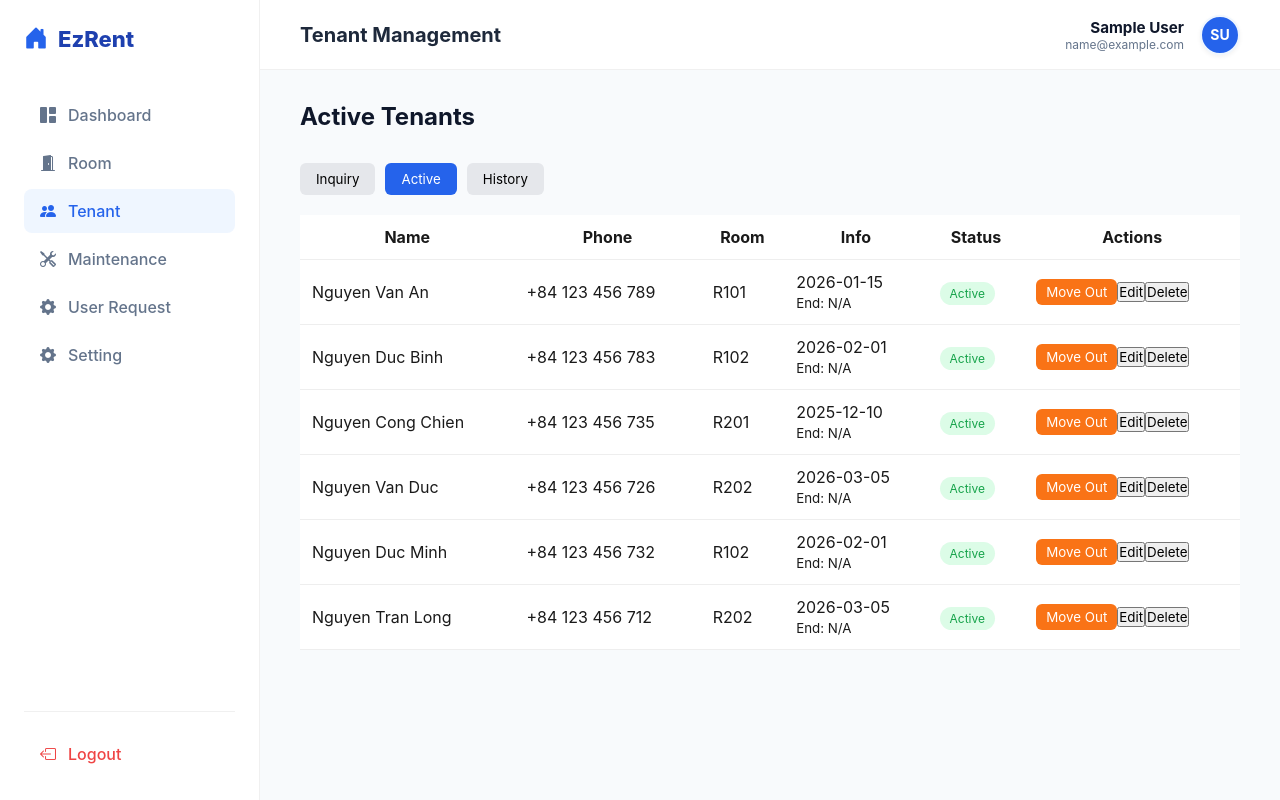
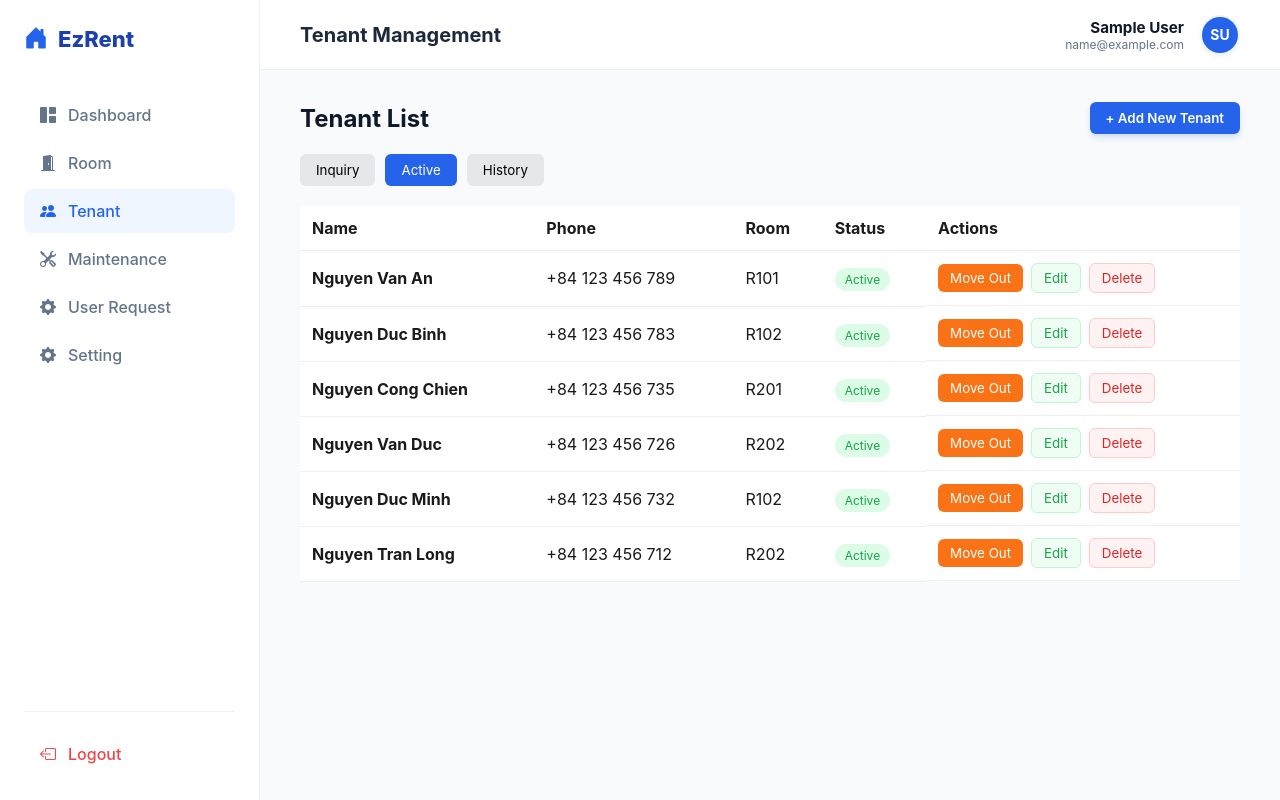
Before and after one commit to Gnoud34/EzRent, a React (Vite) app: page /tenants in a window 1280 px wide. Built offline with nearby package versions, Linux system fonts and the light colour scheme; sample sign-in values are in the browser's storage.

Commit message:
fix Tenants

```diff
--- a/src/pages/Tenants/Tenants.css
+++ b/src/pages/Tenants/Tenants.css
@@ -10,6 +10,7 @@
     background: #e5e7eb;
     border-radius: 6px;
     cursor: pointer;
+    transition: all 0.2s;
 }
 
 .tabs-bar .active {
@@ -17,7 +18,6 @@
     color: white;
 }
 
-/* TABLE */
 .tenants-table {
     width: 100%;
     border-collapse: collapse;
@@ -28,36 +28,60 @@
 .tenants-table td {
     padding: 12px;
     border-bottom: 1px solid #eee;
+    text-align: left;
 }
 
-/* STATUS */
+.actions-cell {
+    display: flex;
+    gap: 8px;
+    align-items: center;
+}
+
+.btn-move {
+    background: #f97316;
+    color: white;
+    border: none;
+    padding: 6px 12px;
+    border-radius: 6px;
+    cursor: pointer;
+}
+
+.btn-edit {
+    background: #f0fdf4;
+    color: #16a34a;
+    border: 1px solid #bbf7d0;
+    padding: 6px 12px;
+    border-radius: 6px;
+    cursor: pointer;
+}
+
+.btn-edit:hover {
+    background: #16a34a;
+    color: white;
+}
+
+.btn-delete {
+    background: #fef2f2;
+    color: #dc2626;
+    border: 1px solid #fecaca;
+    padding: 6px 12px;
+    border-radius: 6px;
+    cursor: pointer;
+}
+
+.btn-delete:hover {
+    background: #dc2626;
+    color: white;
+}
+
 .status {
     padding: 4px 10px;
     border-radius: 999px;
     font-size: 12px;
 }
-
-.status.active {
-    background: #dcfce7;
-    color: #16a34a;
-}
-
-.status.expired {
-    background: #fef3c7;
-    color: #d97706;
-}
-
-.status.left {
-    background: #fee2e2;
-    color: #dc2626;
-}
-
-/* TAG */
-.tag-container {
-    display: flex;
-    flex-wrap: wrap;
-    gap: 6px;
-}
+.status.active { background: #dcfce7; color: #16a34a; }
+.status.expired { background: #fef3c7; color: #d97706; }
+.status.left { background: #fee2e2; color: #dc2626; }
 
 .tag {
     background: #eff6ff;
@@ -67,25 +91,6 @@
     font-size: 12px;
 }
 
-.no-tag {
-    color: #94a3b8;
-}
-
-/* BUTTON */
-.btn-move {
-    background: #f97316;
-    color: white;
-    border: none;
-    padding: 5px 10px;
-    border-radius: 6px;
-    cursor: pointer;
-}
-
-.btn-move:hover {
-    background: #ea580c;
-}
-
-/* MODAL */
 .modal {
     position: fixed;
     inset: 0;
@@ -93,20 +98,62 @@
     display: flex;
     justify-content: center;
     align-items: center;
+    z-index: 1000;
 }
 
 .modal-box {
     background: white;
-    padding: 20px;
-    border-radius: 10px;
-    width: 400px;
+    padding: 24px;
+    border-radius: 12px;
+    width: 450px;
     display: flex;
     flex-direction: column;
-    gap: 10px;
+    gap: 12px;
+    box-shadow: 0 4px 20px rgba(0,0,0,0.1);
+}
+
+.modal-box h3 {
+    margin: 0 0 10px 0;
+    color: #1e293b;
+}
+
+.modal-box input,
+.modal-box select,
+.modal-box textarea {
+    padding: 10px 14px;
+    border: 1px solid #cbd5e1;
+    border-radius: 8px;
+    font-size: 14px;
+    outline: none;
+    width: 100%;
+    box-sizing: border-box;
+}
+
+.modal-box input:focus {
+    border-color: #2563eb;
 }
 
 .modal-actions {
     display: flex;
     justify-content: flex-end;
-    gap: 10px;
+    gap: 12px;
+    margin-top: 10px;
 }
+
+.modal-actions button[type="button"] {
+    background: white;
+    border: 1px solid #e2e8f0;
+    padding: 8px 20px;
+    border-radius: 8px;
+    cursor: pointer;
+    color: #64748b;
+}
+
+.modal-actions button[type="submit"] {
+    background: #2563eb;
+    color: white;
+    border: none;
+    padding: 8px 25px;
+    border-radius: 8px;
+    cursor: pointer;
+}
--- a/src/pages/Tenants/Tenants.tsx
+++ b/src/pages/Tenants/Tenants.tsx
@@ -4,7 +4,6 @@ import mockData from '../../data/mockdata.json';
 import './Tenants.css';
 import Header from '../../components/Header/Header';
 
-// ===== TYPES =====
 interface Tenant {
     id: string;
     name: string;
@@ -16,227 +15,111 @@ interface Tenant {
     note?: string;
 }
 
-interface TenantFormData {
-    name: string;
-    phone: string;
-    roomId: string;
-    moveInDate: string;
-    contractEndDate: string;
-    status: 'inquiry' | 'active' | 'expired';
-    note: string;
-}
-
 const Tenants: React.FC = () => {
     const [activeTab, setActiveTab] = useState<'inquiry' | 'active' | 'expired'>('active');
     const [tenants, setTenants] = useState<Tenant[]>(mockData.tenants as Tenant[]);
     const [isModalOpen, setIsModalOpen] = useState(false);
     const [editingTenant, setEditingTenant] = useState<Tenant | null>(null);
 
-    const [formData, setFormData] = useState<TenantFormData>({
-        name: '',
-        phone: '',
-        roomId: '',
-        moveInDate: '',
-        contractEndDate: '',
-        status: 'active',
-        note: ''
+    const [formData, setFormData] = useState<{
+        name: string;
+        phone: string;
+        roomId: string;
+        moveInDate: string;
+        contractEndDate: string;
+        status: Tenant['status'];
+        note: string;
+    }>({
+        name: '', phone: '', roomId: '', moveInDate: '', contractEndDate: '', status: 'active', note: ''
     });
 
-
-    // ===== HELPERS =====
-    const getRoomNumber = (roomId: string) => {
-        return mockData.rooms.find(r => r.id === roomId)?.number || 'N/A';
-    };
+    const getRoomNumber = (roomId: string) => mockData.rooms.find(r => r.id === roomId)?.number || 'N/A';
 
     const isExpired = (tenant: Tenant) => {
         if (!tenant.contractEndDate) return false;
         return new Date(tenant.contractEndDate) < new Date();
     };
 
-    const parseTags = (note?: string) => {
-        if (!note) return [];
-        return note.split(',').map(t => t.trim());
-    };
-
-    // ===== FILTER =====
     const filteredTenants = tenants.filter(t => t.status === activeTab);
 
-    // ===== ACTIONS =====
-    const openAddInquiryModal = () => {
+    const openAddModal = () => {
         setEditingTenant(null);
-        setFormData({
-            name: '',
-            phone: '',
-            roomId: '',
-            moveInDate: '',
-            contractEndDate: '',
-            status: 'inquiry',
-            note: ''
-        });
+        setFormData({ name: '', phone: '', roomId: '', moveInDate: '', contractEndDate: '', status: 'active', note: '' });
         setIsModalOpen(true);
     };
 
     const openEditModal = (tenant: Tenant) => {
         setEditingTenant(tenant);
         setFormData({
-            name: tenant.name,
-            phone: tenant.phone,
-            roomId: tenant.roomId,
-            moveInDate: tenant.moveInDate || '',
-            contractEndDate: tenant.contractEndDate || '',
-            status: tenant.status,
-            note: tenant.note || ''
-        });
-        setIsModalOpen(true);
-    };
-
-    const handleApproveInquiry = (tenant: Tenant) => {
-        setEditingTenant(tenant);
-        setFormData({
-            name: tenant.name,
-            phone: tenant.phone,
-            roomId: '',
-            moveInDate: new Date().toISOString().split('T')[0],
-            contractEndDate: '',
-            status: 'active',
-            note: tenant.note || ''
+            name: tenant.name, phone: tenant.phone, roomId: tenant.roomId,
+            moveInDate: tenant.moveInDate || '', contractEndDate: tenant.contractEndDate || '',
+            status: tenant.status, note: tenant.note || ''
         });
         setIsModalOpen(true);
     };
 
     const handleSave = (e: React.FormEvent) => {
         e.preventDefault();
-
         if (editingTenant) {
-            setTenants(prev =>
-                prev.map(t =>
-                    t.id === editingTenant.id ? { ...t, ...formData } : t
-                )
-            );
+            setTenants(prev => prev.map(t => t.id === editingTenant.id ? { ...t, ...formData } : t));
         } else {
-            const newTenant: Tenant = {
-                id: `T${Date.now()}`,
-                ...formData
-            };
-            setTenants([newTenant, ...tenants]);
+            setTenants([{ id: `T${Date.now()}`, ...formData }, ...tenants]);
         }
-
         setIsModalOpen(false);
     };
 
     const handleDelete = (id: string) => {
-        if (window.confirm('Delete this tenant?')) {
-            setTenants(prev => prev.filter(t => t.id !== id));
-        }
+        if (window.confirm('Delete this tenant?')) setTenants(prev => prev.filter(t => t.id !== id));
     };
 
     const moveToHistory = (id: string) => {
-        setTenants(prev =>
-            prev.map(t =>
-                t.id === id ? { ...t, status: 'expired' } : t
-            )
-        );
+        setTenants(prev => prev.map(t => t.id === id ? { ...t, status: 'expired' } : t));
     };
 
     return (
         <div className="dashboard-layout">
             <Sidebar />
-
             <main className="main-view">
                 <Header pageTitle="Tenant Management" />
-
                 <div className="dashboard-content">
-                    <div className="section-header">
-                        <h2>
-                            {activeTab === 'inquiry'
-                                ? 'Inquiries'
-                                : activeTab === 'active'
-                                    ? 'Active Tenants'
-                                    : 'History'}
-                        </h2>
-
-                        {activeTab === 'inquiry' && (
-                            <button className="btn-add" onClick={openAddInquiryModal}>
-                                + Add Inquiry
-                            </button>
-                        )}
-                    </div>
-
-                    {/* TABS */}
-                    <div className="tabs-bar">
-                        <button className={activeTab === 'inquiry' ? 'active' : ''} onClick={() => setActiveTab('inquiry')}>
-                            Inquiry
-                        </button>
-                        <button className={activeTab === 'active' ? 'active' : ''} onClick={() => setActiveTab('active')}>
-                            Active
-                        </button>
-                        <button className={activeTab === 'expired' ? 'active' : ''} onClick={() => setActiveTab('expired')}>
-                            History
+                    <div className="section-header" style={{ display: 'flex', justifyContent: 'space-between', marginBottom: '20px' }}>
+                        <h2 style={{ margin: 0 }}>Tenant List</h2>
+                        <button className="btn-add" onClick={openAddModal} style={{ background: '#2563eb', color: 'white', border: 'none', padding: '8px 16px', borderRadius: '6px', cursor: 'pointer' }}>
+                            + Add New Tenant
                         </button>
                     </div>
 
-                    {/* TABLE */}
+                    <div className="tabs-bar">
+                        <button className={activeTab === 'inquiry' ? 'active' : ''} onClick={() => setActiveTab('inquiry')}>Inquiry</button>
+                        <button className={activeTab === 'active' ? 'active' : ''} onClick={() => setActiveTab('active')}>Active</button>
+                        <button className={activeTab === 'expired' ? 'active' : ''} onClick={() => setActiveTab('expired')}>History</button>
+                    </div>
+
                     <table className="tenants-table">
                         <thead>
                             <tr>
                                 <th>Name</th>
                                 <th>Phone</th>
                                 <th>Room</th>
-                                <th>Info</th>
                                 <th>Status</th>
                                 <th>Actions</th>
                             </tr>
                         </thead>
-
                         <tbody>
                             {filteredTenants.map(t => (
                                 <tr key={t.id}>
-                                    <td>{t.name}</td>
+                                    <td><strong>{t.name}</strong></td>
                                     <td>{t.phone}</td>
                                     <td>{getRoomNumber(t.roomId)}</td>
-
                                     <td>
-                                        {activeTab === 'inquiry' ? (
-                                            <div className="tag-container">
-                                                {parseTags(t.note).length > 0 ? (
-                                                    parseTags(t.note).map((tag, i) => (
-                                                        <span key={i} className="tag">{tag}</span>
-                                                    ))
-                                                ) : (
-                                                    <span className="no-tag">No request</span>
-                                                )}
-                                            </div>
-                                        ) : (
-                                            <>
-                                                {t.moveInDate || 'N/A'} <br />
-                                                <small>End: {t.contractEndDate || 'N/A'}</small>
-                                            </>
-                                        )}
+                                        <span className={`status ${t.status === 'expired' ? 'left' : isExpired(t) ? 'expired' : 'active'}`}>
+                                            {t.status === 'active' ? 'Active' : 'Inquiry'}
+                                        </span>
                                     </td>
-
-                                    <td>
-                                        {t.status === 'expired' ? (
-                                            <span className="status left">Moved Out</span>
-                                        ) : isExpired(t) ? (
-                                            <span className="status expired">Expired</span>
-                                        ) : (
-                                            <span className="status active">Active</span>
-                                        )}
-                                    </td>
-
-                                    <td>
-                                        {activeTab === 'inquiry' && (
-                                            <button onClick={() => handleApproveInquiry(t)}>Approve</button>
-                                        )}
-
-                                        {activeTab === 'active' && (
-                                            <button className="btn-move" onClick={() => moveToHistory(t.id)}>
-                                                Move Out
-                                            </button>
-                                        )}
-
-                                        <button onClick={() => openEditModal(t)}>Edit</button>
-                                        <button onClick={() => handleDelete(t.id)}>Delete</button>
+                                    <td className="actions-cell">
+                                        {activeTab === 'active' && <button className="btn-move" onClick={() => moveToHistory(t.id)}>Move Out</button>}
+                                        <button className="btn-edit" onClick={() => openEditModal(t)}>Edit</button>
+                                        <button className="btn-delete" onClick={() => handleDelete(t.id)}>Delete</button>
                                     </td>
                                 </tr>
                             ))}
@@ -244,39 +127,35 @@ const Tenants: React.FC = () => {
                     </table>
                 </div>
 
-                {/* MODAL */}
                 {isModalOpen && (
                     <div className="modal">
                         <form onSubmit={handleSave} className="modal-box">
-                            <h3>Tenant Form</h3>
+                            <h3>{editingTenant ? 'Edit Tenant' : 'Add New Tenant'}</h3>
 
-                            <input placeholder="Name" value={formData.name}
-                                onChange={e => setFormData({ ...formData, name: e.target.value })} />
+                            <label style={{fontSize: '14px', fontWeight: 'bold', color: '#334155'}}>Full Name</label>
+                            <input placeholder="Enter name" required value={formData.name} onChange={e => setFormData({ ...formData, name: e.target.value })} />
 
-                            <input placeholder="Phone" value={formData.phone}
-                                onChange={e => setFormData({ ...formData, phone: e.target.value })} />
+                            <label style={{fontSize: '14px', fontWeight: 'bold', color: '#334155'}}>Phone</label>
+                            <input placeholder="Enter phone" required value={formData.phone} onChange={e => setFormData({ ...formData, phone: e.target.value })} />
 
-                            <select value={formData.roomId}
-                                onChange={e => setFormData({ ...formData, roomId: e.target.value })}>
+                            <label style={{fontSize: '14px', fontWeight: 'bold', color: '#334155'}}>Room</label>
+                            <select value={formData.roomId} onChange={e => setFormData({ ...formData, roomId: e.target.value })} required>
                                 <option value="">Select room</option>
-                                {mockData.rooms.map(r => (
-                                    <option key={r.id} value={r.id}>Room {r.number}</option>
-                                ))}
+                                {mockData.rooms.map(r => {
+                                    // Logic: Một phòng bận nếu có ai đó đang ở (active) và ID người đó không phải người đang sửa
+                                    const isOccupied = tenants.some(t => t.roomId === r.id && t.status === 'active' && t.id !== editingTenant?.id);
+                                    return (
+                                        <option key={r.id} value={r.id} disabled={isOccupied} style={{ fontWeight: isOccupied ? 'bold' : 'normal' }}>
+                                            Room {r.number} {isOccupied ? '- (Occupied)' : '- (Available)'}
+                                        </option>
+                                    );
+                                })}
                             </select>
 
-                            {formData.status !== 'inquiry' && (
-                                <>
-                                    <input type="date" value={formData.moveInDate}
-                                        onChange={e => setFormData({ ...formData, moveInDate: e.target.value })} />
+                            <input type="date" value={formData.moveInDate} onChange={e => setFormData({ ...formData, moveInDate: e.target.value })} />
+                            <input type="date" value={formData.contractEndDate} onChange={e => setFormData({ ...formData, contractEndDate: e.target.value })} />
 
-                                    <input type="date" value={formData.contractEndDate}
-                                        onChange={e => setFormData({ ...formData, contractEndDate: e.target.value })} />
-                                </>
-                            )}
-
-                            <textarea placeholder="Requirements (wifi, pet...)"
-                                value={formData.note}
-                                onChange={e => setFormData({ ...formData, note: e.target.value })} />
+                            <textarea placeholder="Requirements..." value={formData.note} onChange={e => setFormData({ ...formData, note: e.target.value })} />
 
                             <div className="modal-actions">
                                 <button type="button" onClick={() => setIsModalOpen(false)}>Cancel</button>
```
